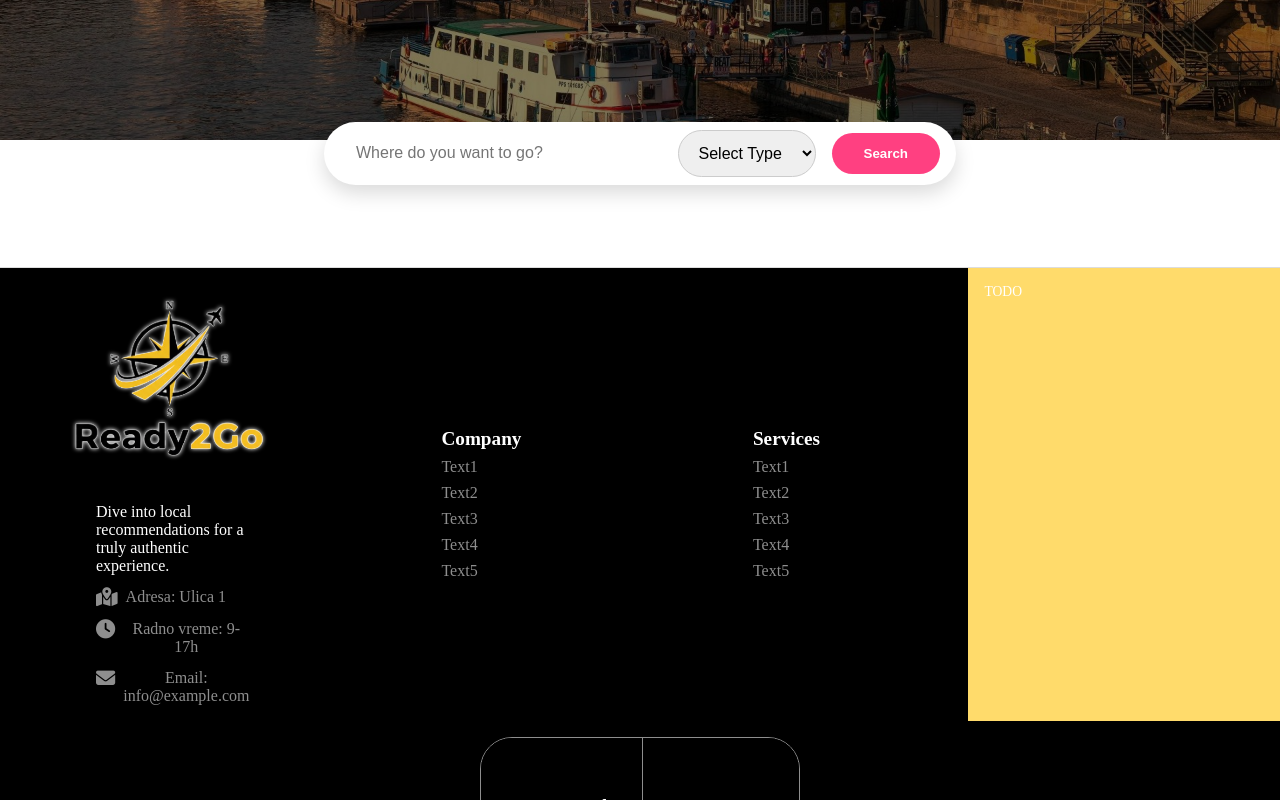
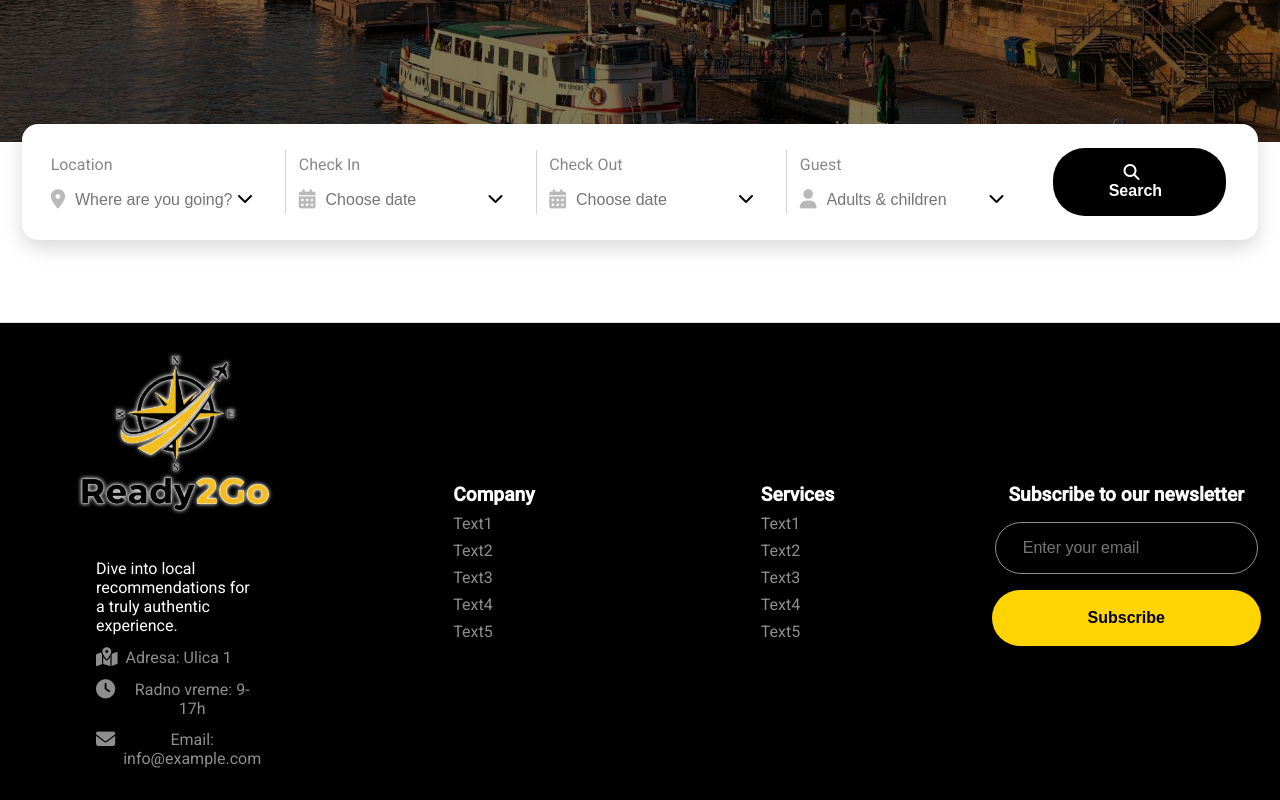
Before and after one commit to elab-development/internet-tehnologije-2025-turistickaagencija_2022_0230, an Angular app in the folder Klijent/frontend/: page / in a window 1280 px wide. Shown: the part 540-1340 px from the top of the page. Built offline with nearby package versions, Linux system fonts and the light colour scheme.

Commit message:
Dizajn search bar-a. Implementiran date picker za datume dolaska i odlaska.

```diff
--- a/Klijent/frontend/angular.json
+++ b/Klijent/frontend/angular.json
@@ -33,6 +33,7 @@
               }
             ],
             "styles": [
+              "@angular/material/prebuilt-themes/cyan-orange.css",
               "src/styles.scss"
             ],
             "scripts": []
@@ -93,6 +94,7 @@
               }
             ],
             "styles": [
+              "@angular/material/prebuilt-themes/cyan-orange.css",
               "src/styles.scss"
             ],
             "scripts": []
--- a/Klijent/frontend/package.json
+++ b/Klijent/frontend/package.json
@@ -10,10 +10,12 @@
   },
   "private": true,
   "dependencies": {
+    "@angular/cdk": "^19.2.19",
     "@angular/common": "^19.2.0",
     "@angular/compiler": "^19.2.0",
     "@angular/core": "^19.2.0",
     "@angular/forms": "^19.2.0",
+    "@angular/material": "^19.2.19",
     "@angular/platform-browser": "^19.2.0",
     "@angular/platform-browser-dynamic": "^19.2.0",
     "@angular/router": "^19.2.0",
--- a/Klijent/frontend/src/app/components/footer/footer.component.html
+++ b/Klijent/frontend/src/app/components/footer/footer.component.html
@@ -35,7 +35,11 @@
         <p class="col-text">Text4</p>
         <p class="col-text">Text5</p>
     </div>
-    <div class="footer-col todo">TODO</div>
+    <div class="footer-col nsl">
+      <label for="newsletter" class="nl">Subscribe to our newsletter</label>
+      <input type="email" id="newsletter" name="newsletter" placeholder="Enter your email" class="nl-input">
+      <button class="nl-button">Subscribe</button>
+    </div>
   </div>
 
 
--- a/Klijent/frontend/src/app/components/footer/footer.component.scss
+++ b/Klijent/frontend/src/app/components/footer/footer.component.scss
@@ -62,9 +62,10 @@
           color: #8E8E8E;
         }
       }
-      &.todo { background-color: #ffdb6b; }
+
     }
     .footer-col.company,
+    .footer-col.nsl,
     .footer-col.services {
       display: flex;
       flex-direction: column;
@@ -84,6 +85,51 @@
         color: #8e8e8e;
         margin: 0 5rem 0 5rem;
         text-align: left;
+      }
+    }
+    .footer-col.nsl{
+      align-items: center;
+      gap: 1rem;
+      .nl{
+        font-size: 1.2rem;
+        color: #fff;
+        font-weight: bold;
+      }
+      .nl-button{
+        padding: 1.2rem 6rem;
+        background-color: #FFD400;
+        border: none;
+        border-radius: 2rem;
+        color: #000;
+        font-weight: bold;
+        font-size: 1rem;
+        cursor: pointer;
+        transition: background-color 0.3s, color 0.3s, border 0.3s ease;
+
+        &:hover{
+          background-color: #000000;
+          color: #fff;
+          border: solid  #FFD400 0.1rem;
+
+        }
+      }
+
+
+      .nl-input{
+        padding: 1rem 1.7rem;
+        border-radius: 2rem;
+        border: none;
+        font-size: 1rem;
+        color: #8e8e8e;
+        background-color: #000;
+        border: solid  #8e8e8e 0.1rem;
+
+        &:focus{
+          outline: none;
+          box-shadow: 0 0 5px #FFD400;
+          border: solid  #FFD400 0.1rem;
+          color: #fff;
+        }
       }
     }
   }
--- a/Klijent/frontend/src/app/pages/home/home.component.html
+++ b/Klijent/frontend/src/app/pages/home/home.component.html
@@ -10,15 +10,80 @@
 
   <section class="search-section">
     <div class="search-container">
-      <input type="text" placeholder="Where do you want to go?" />
-      <select>
-        <option value="">Select Type</option>
-        <option value="beach">Beach</option>
-        <option value="mountain">Mountain</option>
-        <option value="city">City</option>
-      </select>
-      <button>Search</button>
+      <div class="search-1">
+        <p class="label">Location</p>
+        <div class="func">
+          <i class="fa-solid fa-location-dot icon"></i>
+          <input
+            class="name"
+            placeholder="Where are you going?"
+            readonly
+          >
+          <i class="fa-solid fa-chevron-down icon--arrow"></i>
+        </div>
+      </div>
+    <div class="separator"></div>
+    <div class="search-2" (click)="openCheckIn()">
+        <p class="label">Check In</p>
+        <div class="func">
+          <i class="fa-solid fa-calendar-days icon"></i>
+          <input
+            matInput
+            [matDatepicker]="checkInPicker"
+            (dateChange)="onCheckInSelect($event)"
+            [(ngModel)]="checkInDate"
+            [matDatepickerFilter]="checkInFilter"
+            placeholder="Choose date"
+            readonly
+            class="name"
+          >
+          <i class="fa-solid fa-chevron-down icon--arrow"></i>
+        </div>
+      </div>
+    <mat-datepicker #checkInPicker panelClass="custom-datepicker"></mat-datepicker>
+
+    <div class="separator"></div>
+    <div class="search-3" (click)="openCheckOut()">
+        <p class="label">Check Out</p>
+        <div class="func">
+          <i class="fa-solid fa-calendar-days icon"></i>
+          <input
+            matInput
+            [matDatepicker]="checkOutPicker"
+            (dateChange)="onCheckOutSelect($event)"
+            [(ngModel)]="checkOutDate"
+            [matDatepickerFilter]="checkOutFilter"
+            placeholder="Choose date"
+            readonly
+            class="name"
+          >
+          <i class="fa-solid fa-chevron-down icon--arrow"></i>
+        </div>
+      </div>
+    <mat-datepicker #checkOutPicker panelClass="custom-datepicker"></mat-datepicker>
+    <div class="separator"></div>
+    <div class="search-4">
+        <p class="label">Guest</p>
+        <div class="func">
+          <i class="fa-solid fa-user icon icon--user"></i>
+          <input
+            class="name"
+            placeholder="Adults & children"
+            readonly
+          >
+          <i class="fa-solid fa-chevron-down icon--arrow"></i>
+        </div>
+      </div>
+    <div class="search-5">
+      <button class="search-btn">
+        <div class="btn-container">
+          <i class="fa-solid fa-magnifying-glass icon icon--search"></i>
+          <span class="btn-text">Search</span>
+        </div>
+      </button>
+    </div>
     </div>
   </section>
 
+
 </div>
--- a/Klijent/frontend/src/app/pages/home/home.component.scss
+++ b/Klijent/frontend/src/app/pages/home/home.component.scss
@@ -38,6 +38,7 @@
         margin: 5px 0;
         font-weight: bold;
         color: #ffffff;
+        text-align: center;
       }
 
 
@@ -62,48 +63,90 @@
     justify-content: center;
     padding: 2rem;
 
+
     .search-container {
       background-color: white;
-      border-radius: 50px;
+      border-radius: 1rem;
       box-shadow: 0 8px 20px rgba(0, 0, 0, 0.15);
       display: flex;
       align-items: center;
       padding: 0.5rem 1rem;
-      max-width: 600px;
+      max-width: 80rem;
       width: 100%;
+      justify-content: space-between;
+      .search-1, .search-2, .search-3, .search-4, .search-5 {
+        padding: 0rem 2rem 0rem 0.8rem;
+        align-items: column;
+        cursor: pointer;
+        .label {
+          font-size: 1rem;
+          color: #888888;
+          margin-top: 0;
+        }
+        .func{
+          display: flex;
+          flex-direction: row;
+          .icon {
+            font-size: 1.2rem;
+            color: #b9b9b9;
+          }
+          .icon--arrow {
+            color: #000000;
+          }
+          .name{
+            border: none;
+            background: transparent;
+            outline: none;
+            cursor: pointer;
+            width: 10rem;
+            font-size: 1rem;
+            color: inherit;
+            pointer-events: none;
+            user-select: none;
+            margin-left: 0.5rem;
+          }
 
-      input {
-        flex: 1;
-        border: none;
-        border-radius: 50px;
-        padding: 0.8rem 1rem;
-        font-size: 1rem;
-        outline: none;
+          .icon--arrow {
+            transition: color 0.3s ease;
+          }
+        }
+
+        &:hover .func .icon--arrow {
+          color: #ffbb00;
+        }
+      }
+      .separator {
+        width: 1px;
+        height: 4rem;
+        background-color: #d6d5d5;
       }
 
-      select {
-        margin-left: 1rem;
-        padding: 0.8rem 1rem;
-        border-radius: 25px;
-        border: 1px solid #ccc;
+      .search-5{
+        padding: 1rem;
+      }
+      .search-btn {
+        background-color: #000000;
+        color: white;
+        border: none;
+        padding: 1rem 3rem;
+        border-radius: 2rem;
         font-size: 1rem;
+        font-weight: bold;
+        cursor: pointer;
+        transition: background-color 0.3s ease;
+        .btn-text{
+          margin-left: 0.5rem;
+        }
+        .btn-container{
+          padding-right: 1rem;
+        }
+        &:hover{
+          background-color: #FFD400;
+          color: #000000;
+
+        }
       }
 
-      button {
-        margin-left: 1rem;
-        padding: 0.8rem 2rem;
-        border: none;
-        border-radius: 25px;
-        background-color: #ff4081;
-        color: white;
-        cursor: pointer;
-        font-weight: bold;
-        transition: background-color 0.3s;
-
-        &:hover {
-          background-color: #e03e7e;
-        }
-      }
     }
   }
 }
--- a/Klijent/frontend/src/app/pages/home/home.component.ts
+++ b/Klijent/frontend/src/app/pages/home/home.component.ts
@@ -1,10 +1,80 @@
-import { Component } from '@angular/core';
+import { Component, ViewChild } from '@angular/core';
+import { CommonModule } from '@angular/common';
+import { MatDatepickerModule, MatDatepicker } from '@angular/material/datepicker';
+import { MatInputModule } from '@angular/material/input';
+import { MatNativeDateModule } from '@angular/material/core';
+import { formatDate } from '@angular/common';
+import { FormsModule } from '@angular/forms';
 
 @Component({
   selector: 'app-home',
+  standalone: true,
   templateUrl: './home.component.html',
-  styleUrls: ['./home.component.scss']
+  styleUrls: ['./home.component.scss'],
+  imports: [
+    CommonModule,
+    MatDatepickerModule,
+    MatNativeDateModule,
+    MatInputModule,
+    FormsModule
+  ]
 })
 export class HomeComponent {
   title = 'Home page';
+
+  checkInDate: Date | null = null;
+  checkOutDate: Date | null = null;
+
+  @ViewChild('checkInPicker') checkInPicker!: MatDatepicker<Date>;
+  @ViewChild('checkOutPicker') checkOutPicker!: MatDatepicker<Date>;
+
+  openCheckIn() {
+    this.checkInPicker.open();
+  }
+
+  onCheckInSelect(event: any) {
+    this.checkInDate = event.value;
+    if (this.checkInDate && this.checkOutDate && this.checkInDate > this.checkOutDate) {
+      this.checkOutDate = this.checkInDate;
+    }
+  }
+
+  openCheckOut() {
+    this.checkOutPicker.open();
+  }
+
+  onCheckOutSelect(event: any) {
+    this.checkOutDate = event.value;
+  }
+
+  get checkInDateFormatted(): string {
+    if (!this.checkInDate) return 'Choose date';
+    return formatDate(this.checkInDate, 'dd.MM.yyyy', 'en-US');
+  }
+
+  get checkOutDateFormatted(): string {
+    if (!this.checkOutDate) return 'Choose date';
+    return formatDate(this.checkOutDate, 'dd.MM.yyyy', 'en-US');
+  }
+
+  checkInFilter = (date: Date | null): boolean => {
+    if (!date) return false;
+    const today = new Date();
+    today.setHours(0, 0, 0, 0);
+    return date >= today;
+  }
+
+  checkOutFilter = (date: Date | null): boolean => {
+    if (!date) return false;
+
+    if (!this.checkInDate) {
+      const today = new Date();
+      today.setHours(0, 0, 0, 0);
+      return date >= today;
+    }
+
+    const minDate = new Date(this.checkInDate);
+    minDate.setHours(0, 0, 0, 0);
+    return date >= minDate;
+  }
 }
--- a/Klijent/frontend/src/index.html
+++ b/Klijent/frontend/src/index.html
@@ -7,8 +7,10 @@
   <meta name="viewport" content="width=device-width, initial-scale=1">
   <link rel="icon" type="image/x-icon" href="favicon.ico">
   <link rel="stylesheet" href="https://cdnjs.cloudflare.com/ajax/libs/font-awesome/6.5.1/css/all.min.css">
+  <link href="https://fonts.googleapis.com/css2?family=Roboto:wght@300;400;500&display=swap" rel="stylesheet">
+  <link href="https://fonts.googleapis.com/icon?family=Material+Icons" rel="stylesheet">
 </head>
-<body>
+<body class="mat-typography">
   <app-root></app-root>
 </body>
 </html>
--- a/Klijent/frontend/src/styles.scss
+++ b/Klijent/frontend/src/styles.scss
@@ -12,3 +12,30 @@ body {
 .content {
   flex: 1;
 }
+
+html, body { height: 100%; }
+body { margin: 0; font-family: Roboto, "Helvetica Neue", sans-serif; }
+
+
+.custom-datepicker {
+  background-color: rgba(0, 0, 0, 0.85) !important;
+  border-radius: 12px !important;
+}
+
+.custom-datepicker .mat-datepicker-content {
+  background-color: rgba(0, 0, 0, 0.85) !important;
+  border-radius: 12px !important;
+}
+
+.custom-datepicker .mat-calendar-body-cell {
+  color: #ffffff !important;
+}
+
+.custom-datepicker .mat-calendar-body-selected {
+  background-color: #FFD400 !important;
+  color: #000000 !important;
+}
+
+.custom-datepicker .mat-calendar-body-today:not(.mat-calendar-body-selected) {
+  border-color: #FFD400 !important;
+}
```
Also changed, not shown: Klijent/frontend/src/app/components/header/header.component.scss (+8 -9 lines), 1 other file (tests, documents, lock files or other folders).
